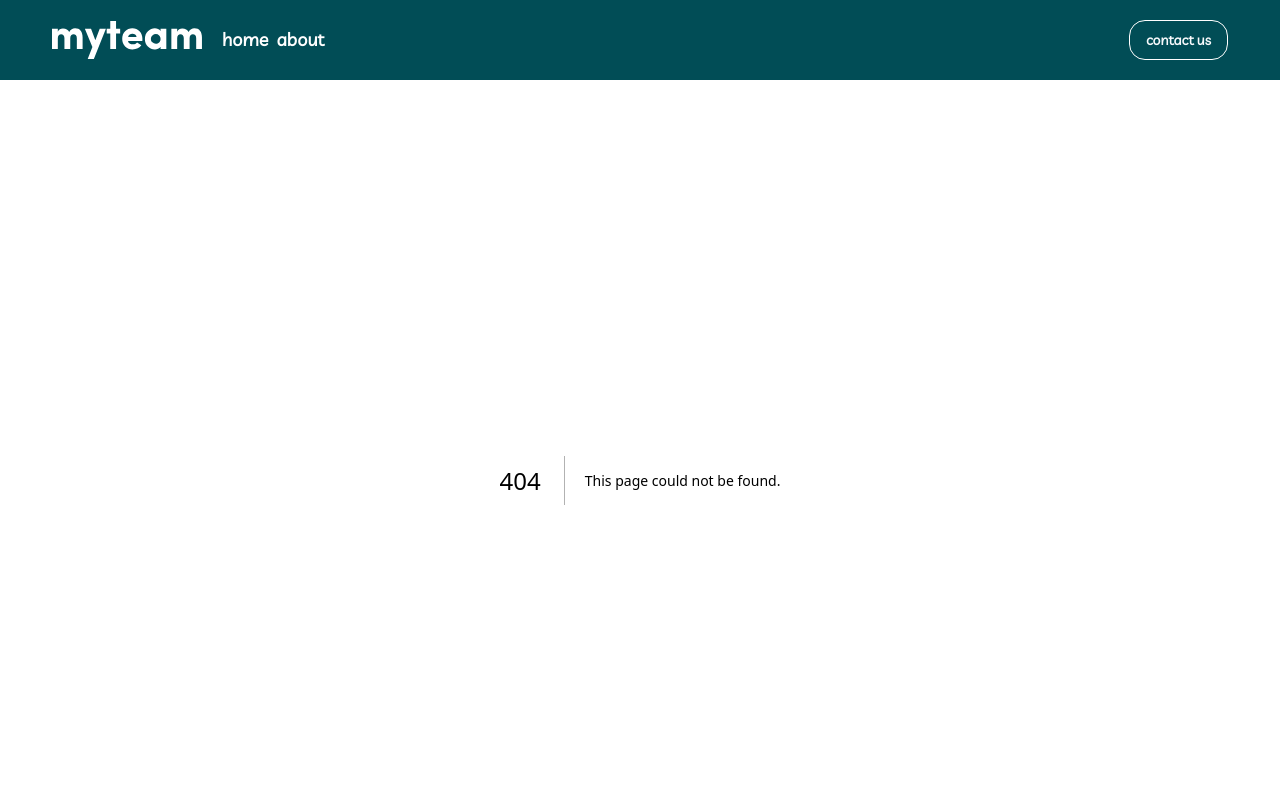
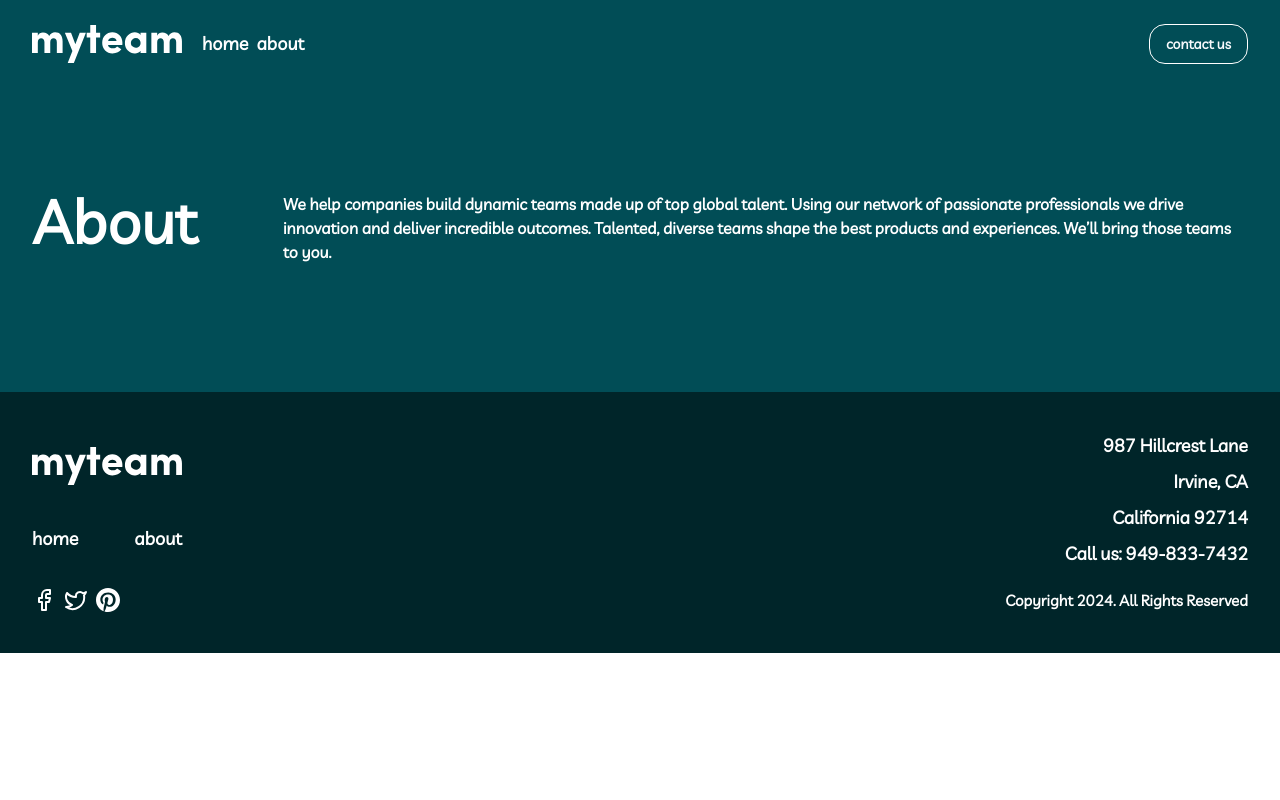
Before and after one commit to thiagomartns/myteam-multipage, a Next.js app: page /about in a window 1280 px wide. Before the commit this address had no page. Shown: the top 800 px of the page. Built offline with nearby package versions, Linux system fonts and the light colour scheme.

Commit message:
Feat: About page and content for home page

```diff
--- /dev/null
+++ b/src/app/about/page.tsx
@@ -0,0 +1,21 @@
+import React from "react";
+
+export default function AboutPage() {
+  return (
+    <section className="py-32 bg-midnight-green">
+      <div className="main-container lg:container lg:max-w-screen-xl">
+        <div className="flex flex-col gap-8 items-center px-5 md:px-32 lg:flex-row lg:px-0 lg:items-start lg:justify-between">
+          <h1 className="text-center text-white text-4xl font-bold w-[9ch] md:text-5xl lg:text-6xl lg:text-left lg:w-[12ch]">
+            About
+          </h1>
+          <p className="text-white text-center text-xl font-semibold lg:text-base lg:text-left">
+            We help companies build dynamic teams made up of top global talent.
+            Using our network of passionate professionals we drive innovation
+            and deliver incredible outcomes. Talented, diverse teams shape the
+            best products and experiences. We’ll bring those teams to you.
+          </p>
+        </div>
+      </div>
+    </section>
+  );
+}
--- a/src/app/globals.css
+++ b/src/app/globals.css
@@ -97,32 +97,32 @@
     }
 
     .heading-l {
-      font-size: 6, 25rem;
+      font-size: 6.25rem; /* 100px */
       line-height: 100px;
     }
 
     .heading-s {
-      font-size: 4rem;
+      font-size: 4rem; /* 64px */
       line-height: 56px;
     }
 
     .heading-h2 {
-      font-size: 3rem;
+      font-size: 3rem; /* 48px */
       line-height: 48px;
     }
 
     .heading-h3 {
-      font-size: 1.125rem;
+      font-size: 1.125rem; /* 18px */
       line-height: 28px;
     }
 
     .body-1 {
-      font-size: 1.125rem;
+      font-size: 1.125rem; /* 18px */
       line-height: 28px;
     }
 
     .body-2 {
-      font-size: 0.95rem;
+      font-size: 0.95rem; /* 15.2px */
       line-height: 25px;
     }
 
--- a/src/app/page.tsx
+++ b/src/app/page.tsx
@@ -1,7 +1,18 @@
 export default function Home() {
   return (
-    <div>
-      <h1>Let's go</h1>
-    </div>
+    <section className="py-32 bg-midnight-green">
+      <div className="main-container lg:container lg:max-w-screen-xl">
+        <div className="flex flex-col gap-8 items-center px-5 md:px-32 lg:flex-row lg:px-0 lg:items-end lg:justify-between">
+          <h1 className="text-center text-white text-5xl font-bold w-[9ch] md:text-6xl lg:text-7xl lg:text-left lg:w-[12ch]">
+            Find the best <span className="text-light-coral">talent</span>
+          </h1>
+          <p className="text-white text-center text-xl font-semibold lg:text-base lg:text-left">
+            Finding the right people and building high performing teams can be
+            hard. Most companies aren’t tapping into the abundance of global
+            talent. We’re about to change that.
+          </p>
+        </div>
+      </div>
+    </section>
   );
 }
--- a/src/components/contact-button.tsx
+++ b/src/components/contact-button.tsx
@@ -3,7 +3,7 @@ import { Button } from "./ui/button";
 
 export const ContactButton = () => {
   return (
-    <Button className="hidden sm:block font-bold rounded-2xl bg-transparent border border-white hover:bg-white hover:text-midnight-green">
+    <Button className="hidden md:block font-bold rounded-2xl bg-transparent border border-white hover:bg-white hover:text-midnight-green">
       contact us
     </Button>
   );
--- a/src/components/footer/index.tsx
+++ b/src/components/footer/index.tsx
@@ -3,11 +3,12 @@ import React from "react";
 import LogoImage from "@/assets/img/logo.svg";
 import Pinterest from "@/assets/img/icon-pinterest.svg";
 import { Facebook, Twitter } from "lucide-react";
+import Link from "next/link";
 
 export const Footer = () => {
   return (
     <section className="bg-dark-green py-10 text-white">
-      <div className="main-container flex-col gap-5 lg:container lg:max-w-screen-xl">
+      <div className="main-container flex-col gap-5 container md:max-w-screen-md lg:max-w-screen-xl">
         <div className="text-white flex flex-col gap-5 items-center sm:flex-row sm:justify-between sm:w-full ">
           <div className="flex flex-col gap-2 sm:gap-10">
             <Image
@@ -17,8 +18,12 @@ export const Footer = () => {
               height={100}
             />
             <ul className="flex justify-between gap-5  body-1">
-              <li>home</li>
-              <li>about</li>
+              <Link className="hover:text-light-coral " href="/">
+                home
+              </Link>
+              <Link className="hover:text-light-coral " href="/about">
+                about
+              </Link>
             </ul>
           </div>
           <div className="flex flex-col gap-2 justify-center items-center sm:items-end">
--- a/src/components/navigation/index.tsx
+++ b/src/components/navigation/index.tsx
@@ -2,11 +2,12 @@ import LogoImage from "@/assets/img/logo.svg";
 import { Menu } from "lucide-react";
 import Image from "next/image";
 import { ContactButton } from "../contact-button";
+import Link from "next/link";
 
 export const Navigation = () => {
   return (
-    <div className="p-5 bg-midnight-green">
-      <div className="main-container lg:container lg:max-w-screen-xl">
+    <div className="pt-6 bg-midnight-green">
+      <div className="main-container container md:max-w-screen-md lg:max-w-screen-xl">
         <div className="flex gap-5 items-center">
           <Image
             src={LogoImage}
@@ -14,12 +15,18 @@ export const Navigation = () => {
             width={150}
             height={100}
           />
-          <ul className="hidden sm:flex gap-2 body-1 text-white">
-            <li>home</li>
-            <li>about</li>
+          <ul className="hidden md:flex gap-2 body-1 text-white">
+            <Link className="hover:text-light-coral " href="/">
+              home
+            </Link>
+            <Link className="hover:text-light-coral " href="/about">
+              about
+            </Link>
           </ul>
         </div>
-        <Menu className="block sm:hidden" color="white" />
+        <div className="block md:hidden">
+          <Menu size={32} color="white" />
+        </div>
         <ContactButton />
       </div>
     </div>
```
